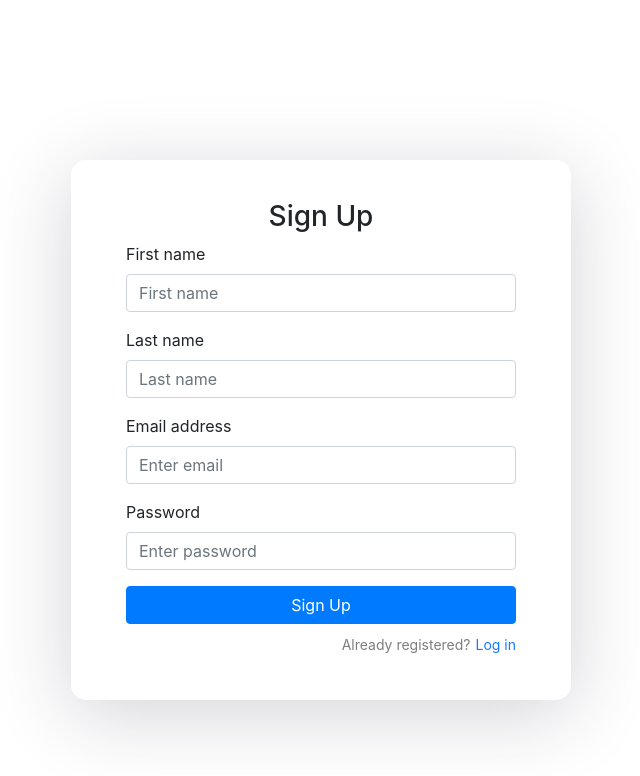
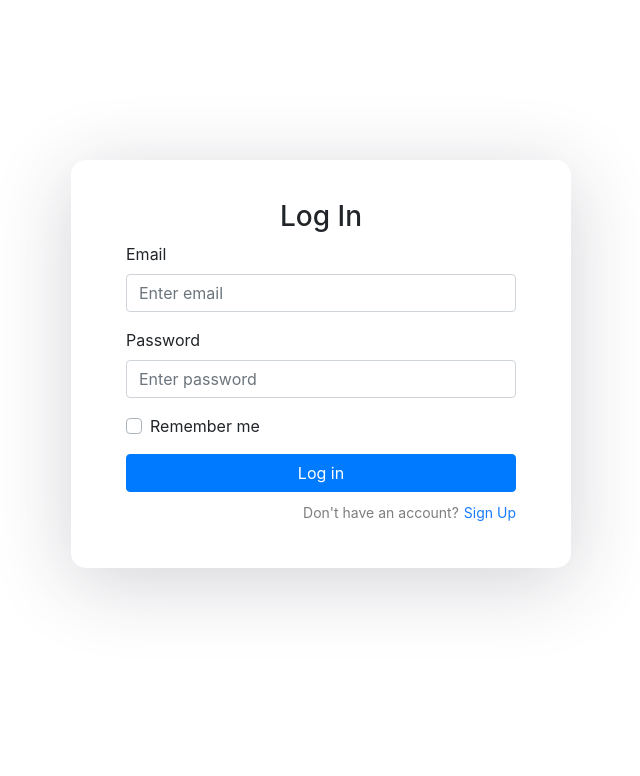
Before and after one commit to Swinburne-Development-Project-2/Supermarket-frontend, a React (Create React App) app: page /signup in a window 1280 px wide. Shown: the top 776 px of the page, without its empty margins (319-959 px from the left). Built offline with nearby package versions, Linux system fonts and the light colour scheme.

Commit message:
save logged in user in browser localstorage

```diff
--- a/src/App.js
+++ b/src/App.js
@@ -1,31 +1,98 @@
 import React, { Component } from 'react';
-import LogInPage from './components/login/LogInPage';
-import SignUpPage from './components/signup/SignUpPage';
+import LogInForm from './components/login/LogInForm';
+import SignUpForm from './components/signup/SignUpForm';
 import PriceCompare from './components/pricecompare/PriceCompare';
-import {
-	BrowserRouter as Router,
-	Route,
-	Switch
-} from 'react-router-dom';
 
 class App extends Component {
+	state = {
+		userLoggedIn: false,
+		isOnSignUpPage: false,
+		isOnLogInPage: true,
+		firstName: '',
+		lastName: '',
+	}
+
+	componentDidMount() {
+		const firstName = localStorage.getItem('firstName');
+		const lastName = localStorage.getItem('lastName');
+		console.log('test ', lastName);
+		if (firstName && lastName) {
+			this.setState({
+				firstName,
+				lastName,
+				userLoggedIn: true,
+				isOnLogInPage: false,
+				isOnSignUpPage: false
+			});
+		} else {
+			this.setState({
+				userLoggedIn: false,
+				isOnLogInPage: true,
+				isOnSignUpPage: false
+			});
+		}
+	}
+
+	redirectToHome = (firstName, lastName) => {
+		this.setState({
+			firstName,
+			lastName,
+			userLoggedIn: true,
+			isOnLogInPage: false,
+			isOnSignUpPage: false
+		});
+		localStorage.setItem('firstName', firstName);
+		localStorage.setItem('lastName', lastName);
+	}
+
+	redirectToSignUpPage = () => {
+		this.setState({
+			userLoggedIn: false,
+			isOnLogInPage: false,
+			isOnSignUpPage: true,
+		});
+	}
+
+	redirectToLogInPage = () => {
+		localStorage.removeItem('firstName');
+		localStorage.removeItem('lastName');
+		this.setState({
+			firstName: '',
+			lastName: '',
+			userLoggedIn: false,
+			isOnLogInPage: true,
+			isOnSignUpPage: false,
+		});
+	}
+
 	render() {
+		const {
+			userLoggedIn,
+			firstName,
+			lastName,
+			isOnSignUpPage,
+			isOnLogInPage
+		} = this.state;
+
 		return(
-		    <Router>
-				<div>
-					<Switch>
-						<Route path="/home">
-							<PriceCompare />
-						</Route>
-						<Route path="/signup">
-							<SignUpPage />
-						</Route>
-						<Route path="/">
-							<LogInPage />
-						</Route>
-					</Switch>
-				</div>
-			</Router>
+			<div>
+				{userLoggedIn &&
+					<PriceCompare
+						firstName={firstName}
+						lastName={lastName}
+						onLogOut={this.redirectToLogInPage}
+						/>}
+				{isOnSignUpPage &&
+					<SignUpForm
+						redirectToHome={this.redirectToHome}
+						redirectToLogInPage={this.redirectToLogInPage}
+					/>}
+				{isOnLogInPage &&
+					<LogInForm
+						redirectToHome={this.redirectToHome}
+						redirectToSignUpPage={this.redirectToSignUpPage}
+					/>}
+			</div>
 		);
 	}
 }
--- a/src/components/login/loginform/LogInForm.js
+++ b/src/components/login/LogInForm.js
@@ -27,7 +27,7 @@ class LogInForm extends Component {
             email,
             password
         })
-        .then((response) => this.props.redirectToHome())
+        .then((response) => this.props.redirectToHome(response.firstName, response.lastName))
         .catch((error) => this.setState({ hasError: true, errorMessage: 'Something went wrong. Please try again later.' }));
     }
 
--- a/src/components/login/LogInPage.js
+++ /dev/null
@@ -1,16 +0,0 @@
-import React from 'react';
-import { useHistory } from 'react-router-dom';
-import LogInForm from './loginform/LogInForm';
-
-const LogInPage = () => {
-    const history = useHistory();
-
-    return (
-        <LogInForm
-            redirectToHome={() => history.push('/home')}
-            redirectToSignUpPage={() => history.push('/signup')}
-        />
-    );
-}
-
-export default LogInPage;
--- a/src/components/navbar/NavBar.js
+++ b/src/components/navbar/NavBar.js
@@ -1,8 +1,8 @@
-import React from 'react';
-import { useHistory } from 'react-router-dom';
+import React, { Component } from 'react';
 
-const NavBar = () => {
-	const history = useHistory();
+class NavBar extends Component {
+	render() {
+		const { firstName, lastName } = this.props;
 		return(
 			<React.Fragment>
 				<nav className="navbar navbar-expand-lg navbar-dark bg-dark">
@@ -14,10 +14,12 @@ const NavBar = () => {
 					<div className="collapse navbar-collapse" id="navbarSupportedContent">
 					<ul className="navbar-nav mr-auto">
 						<li className="nav-item">
-						<a className="nav-link" href="#" onClick={() => history.push('/')}>Log in</a>
+							<a className="nav-link" href="#" onClick={this.props.onLogOut}>Log out</a>
 						</li>
 						<li className="nav-item">
-						<a className="nav-link" href="#" onClick={() => history.push('/signup')}>Sign up</a>
+							<span className="nav-link" >
+								Logged in as {firstName} {lastName}
+							</span>
 						</li>
 					</ul>
 					</div>
@@ -25,5 +27,6 @@ const NavBar = () => {
 			</React.Fragment>
 		);
 	}
+}
 
 export default NavBar;
--- a/src/components/pricecompare/PriceCompare.js
+++ b/src/components/pricecompare/PriceCompare.js
@@ -18,9 +18,10 @@ class PriceCompare extends Component {
 
 	render() {
 		const { priceData } = this.state;
+		const { firstName, lastName } = this.props;
 		return(
 		    <div>
-		    	<NavBar />
+		    	<NavBar firstName={firstName} lastName={lastName} onLogOut={this.props.onLogOut}/>
 		    	<Banner />
 				<SearchBar handlePriceData={this.setPriceData} />
 		        <Pricetable supermarket='woolies' data={priceData.woolies} />
--- a/src/components/signup/signupform/SignUpForm.js
+++ b/src/components/signup/SignUpForm.js
@@ -2,7 +2,7 @@ import Axios from 'axios';
 import React, { Component } from 'react';
 import styles from './SignUpForm.module.css';
 
-class LogInForm extends Component {
+class SignUpForm extends Component {
     state = {
         firstName: '',
         lastName: '',
@@ -41,7 +41,7 @@ class LogInForm extends Component {
             email,
             password
         })
-        .then((response) => this.props.redirectToHome())
+        .then((response) => this.props.redirectToHome(firstName, lastName))
         .catch((error) => this.setState({ hasError: true, errorMessage: 'Something went wrong. Please try again later.' }));
     }
 
@@ -120,4 +120,4 @@ class LogInForm extends Component {
     }
 }
 
-export default LogInForm;
+export default SignUpForm;
--- a/src/components/signup/SignUpPage.js
+++ /dev/null
@@ -1,16 +0,0 @@
-import React from 'react';
-import { useHistory } from 'react-router-dom';
-import SignUpForm from './signupform/SignUpForm';
-
-const SignUpPage = () => {
-    const history = useHistory();
-
-    return (
-        <SignUpForm
-            redirectToHome={() => history.push('/home')}
-            redirectToLogInPage={() => history.push('/')}
-        />
-    );
-}
-
-export default SignUpPage;
```
Also changed, not shown: src/components/login/LogInForm.module.css (renamed from src/components/login/loginform/LogInForm.module.css), src/components/signup/SignUpForm.module.css (renamed from src/components/signup/signupform/SignUpForm.module.css). Lines whose indentation alone changed are shown as unchanged.
